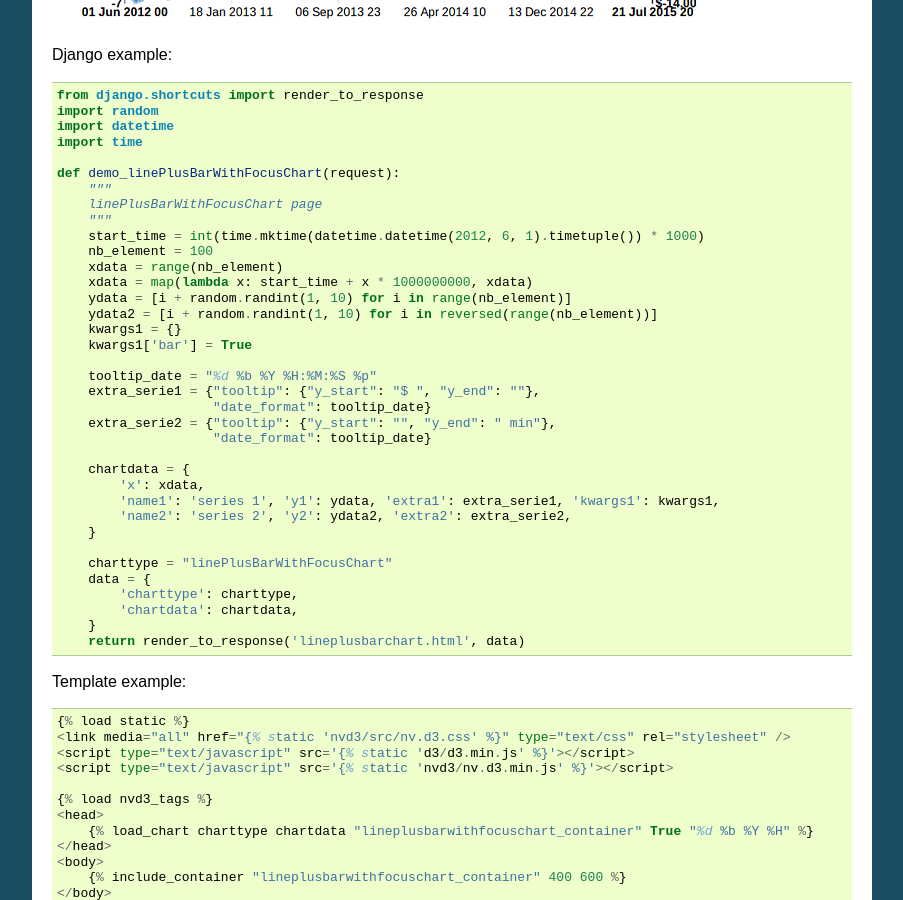
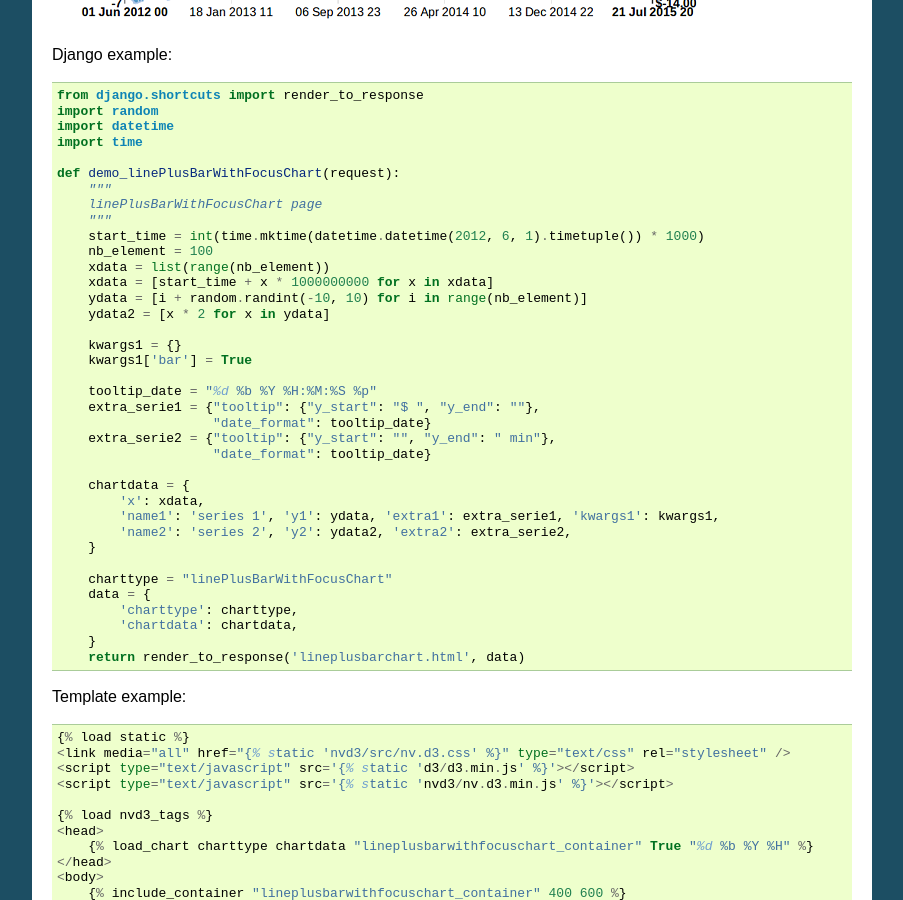
Before and after one commit to areski/django-nvd3, a Sphinx documentation site: the page built from docs/source/classes-doc/line-plus-bar-with-focus-chart.rst, in a window 1280 px wide and 900 px high, scrolled down 621 px. Shown: the whole window, without its empty margins (198-1101 px from the left). Built offline with Sphinx 7.4.7, drawn with Linux system fonts in a browser that asks for light colours.

Commit message:
update lineplusbarwithfocuschart example

```diff
--- a/docs/source/classes-doc/line-plus-bar-with-focus-chart.rst
+++ b/docs/source/classes-doc/line-plus-bar-with-focus-chart.rst
@@ -24,10 +24,11 @@ Django example::
         """
         start_time = int(time.mktime(datetime.datetime(2012, 6, 1).timetuple()) * 1000)
         nb_element = 100
-        xdata = range(nb_element)
-        xdata = map(lambda x: start_time + x * 1000000000, xdata)
-        ydata = [i + random.randint(1, 10) for i in range(nb_element)]
-        ydata2 = [i + random.randint(1, 10) for i in reversed(range(nb_element))]
+        xdata = list(range(nb_element))
+        xdata = [start_time + x * 1000000000 for x in xdata]
+        ydata = [i + random.randint(-10, 10) for i in range(nb_element)]
+        ydata2 = [x * 2 for x in ydata]
+
         kwargs1 = {}
         kwargs1['bar'] = True
 
```
